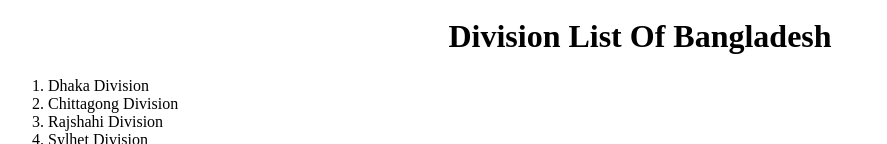
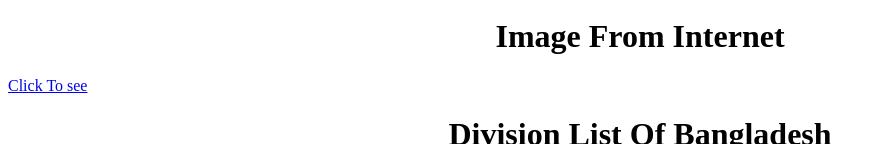
Before and after one commit to RizwanSuvo99/sl-assigment-01, a plain HTML site: page index.html in a window 1280 px wide. Shown: the part 365-509 px from the top of the page, without its empty margins (0-887 px from the left). Drawn offline with Linux system fonts and the light colour scheme.

Commit message:
Update index.html

```diff
--- a/index.html
+++ b/index.html
@@ -41,6 +41,10 @@
     <img src="images/15.jpg" alt="kid">
     <img src="images/23.jpg" alt="eggs">
     <img src="images/7.jpg" alt="apple">
+
+    <h1>image from internet</h1>
+
+    <a href="https://pixabay.com/photos/women-farmers-fields-farm-farming-5893419/">Click To see</a>
 
     <h1>Division list of bangladesh</h1>
 
```
